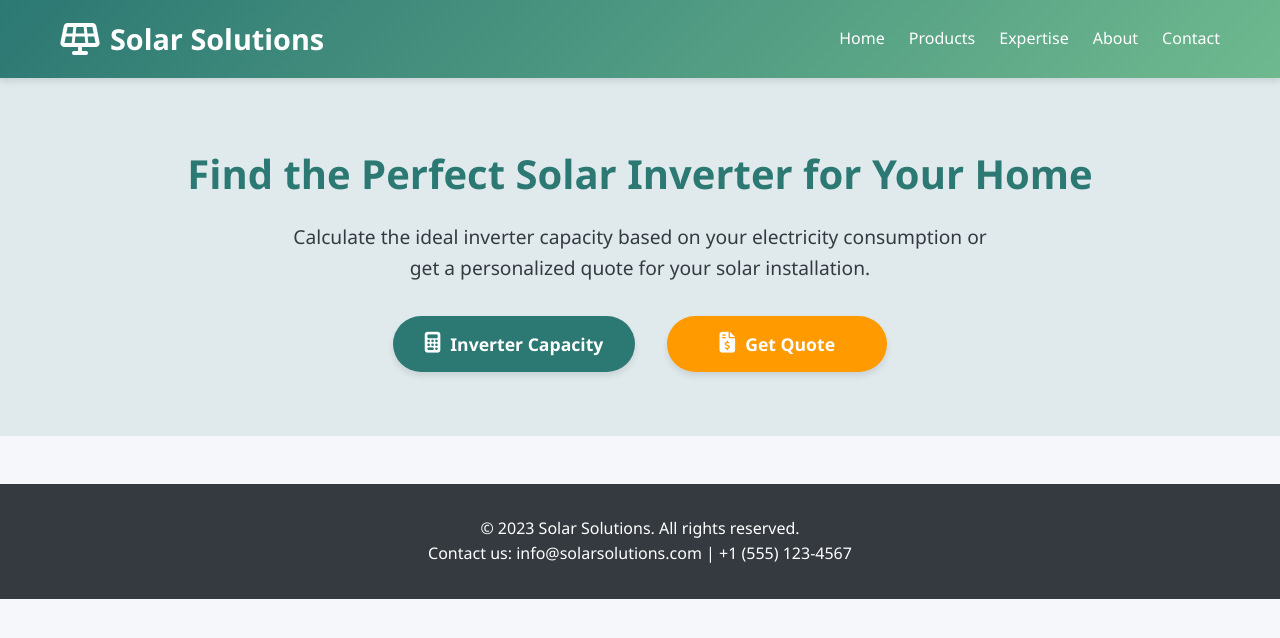
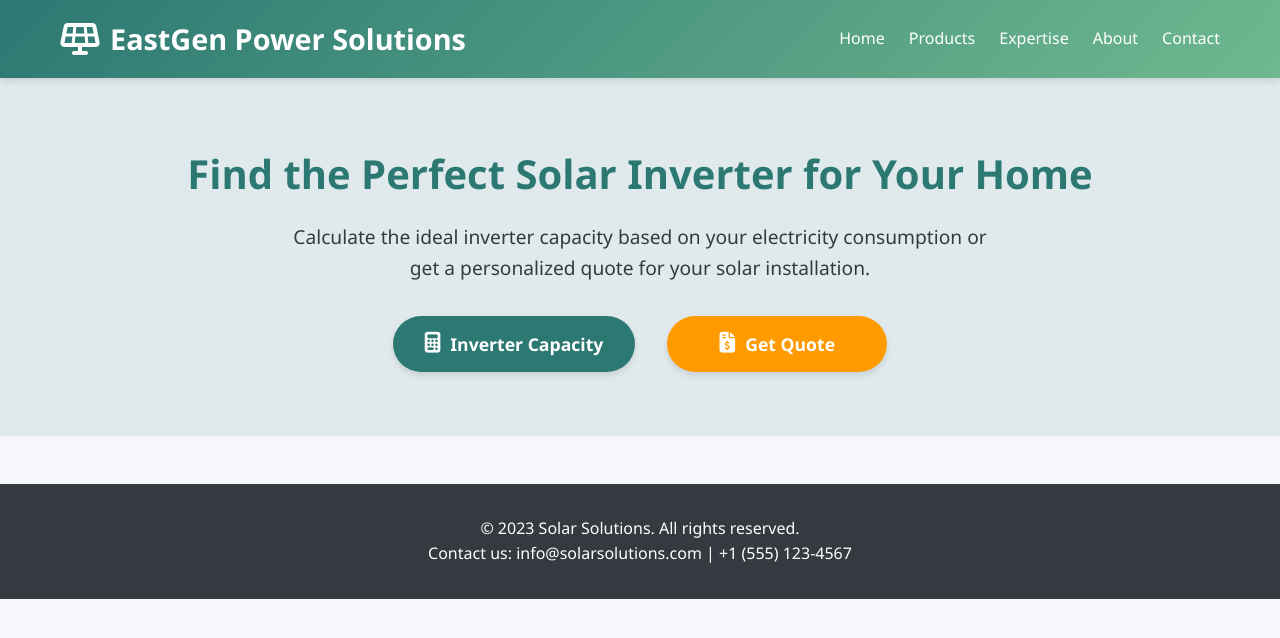
Before and after one commit to tenpalani-mpm/eastgenpower, a plain HTML site: page index.html in a window 1280 px wide. Drawn offline with Linux system fonts and the light colour scheme.

Commit message:
index.html

```diff
--- a/index.html
+++ b/index.html
@@ -12,7 +12,7 @@
         <div class="container header-content">
             <div class="logo">
                 <i class="fas fa-solar-panel"></i>
-                <span>Solar Solutions</span>
+                <span>EastGen Power Solutions</span>
             </div>
             <nav>
                 <ul>
```
